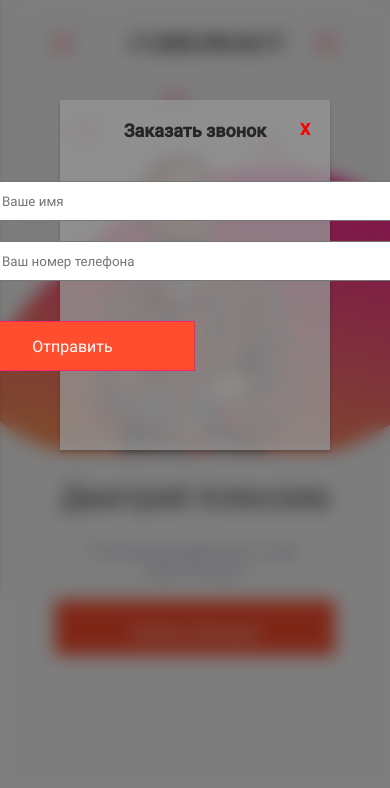
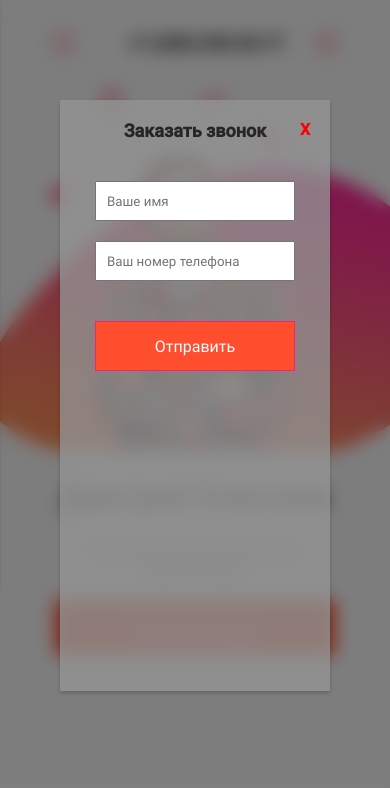
Before and after one commit to Danil981150/-, a plain HTML site: page index.html in a window 390 px wide. Both pictures are taken after a click on the button 327 px from the left and 43 px from the top of the page. Shown: the top 788 px of the page. Drawn offline with Linux system fonts and the light colour scheme.

Commit message:
modification

```diff
--- a/script/common.js
+++ b/script/common.js
@@ -46,7 +46,8 @@ $(document).ready(function () {
 // popup
 $(document).ready(function () {
 	$(function () {
-		const popup = $('#popup')
+		const popup = $('.popup')
+		const firstPopup = $('#popup')
 		const secondPopup = $('#popup-2')
 
 		const disableScroll = function () {
@@ -58,10 +59,10 @@ $(document).ready(function () {
 		}
 
 		$('.call').click(function () {
-			$(popup).fadeIn(400, disableScroll);
+			$(firstPopup).fadeIn(400, disableScroll);
 		});
 
-		$(popup).click(function (event) {
+		$(firstPopup).click(function (event) {
 			if (event.target == this) {
 				$(this).fadeOut(400, enabledScroll);
 			}
--- a/style/style.css
+++ b/style/style.css
@@ -753,6 +753,7 @@ i {
 	-ms-flex-pack: center;
 	justify-content: center;
 	width: 550px;
+	height: 100%;
 	background-color: rgba(149, 149, 149, 0.775);
 	-webkit-box-shadow: 0 2px 4px rgba(0, 0, 0, .2);
 	box-shadow: 0 2px 4px rgba(0, 0, 0, .2);
@@ -799,11 +800,10 @@ input {
 }
 
 textarea {
-	resize: none;
 	width: 400px;
-	height: 200px;
 	outline: none;
 	padding: 10px;
+	resize: none;
 }
 
 .popup__form--btn {
@@ -814,9 +814,9 @@ textarea {
 	font-size: 16px;
 	font-weight: 400;
 	border: 1px solid #f82370;
-	/* padding: 15px 40px; */
 	width: 200px;
 	height: 50px;
+	padding: 0;
 }
 
 
@@ -1204,26 +1204,26 @@ textarea {
 @media (max-width: 768px) {
 	.brackets.tags__after-load {
 		font-size: 24px;
-		transform: translate(74px, -578px) rotate(20deg);
-		-webkit-transform: translate(74px, -578px) rotate(20deg);
-		-moz-transform: translate(74px, -578px) rotate(20deg);
-		-ms-transform: translate(74px, -578px) rotate(20deg);
-		-o-transform: translate(74px, -578px) rotate(20deg);
+		transform: translate(200px, -578px) rotate(20deg);
+		-webkit-transform: translate(200px, -578px) rotate(20deg);
+		-moz-transform: translate(200px, -578px) rotate(20deg);
+		-ms-transform: translate(200px, -578px) rotate(20deg);
+		-o-transform: translate(200px, -578px) rotate(20deg);
 }
 
 	.grid.tags__after-load {
 		font-size: 28px;
-		transform: translate(28px, -534px) rotate(20deg);
-		-webkit-transform: translate(28px, -534px) rotate(20deg);
-		-moz-transform: translate(28px, -534px) rotate(20deg);
-		-ms-transform: translate(28px, -534px) rotate(20deg);
-		-o-transform: translate(28px, -534px) rotate(20deg);
+		transform: translate(428px, -534px) rotate(20deg);
+		-webkit-transform: translate(200px, -534px) rotate(20deg);
+		-moz-transform: translate(328px, -534px) rotate(20deg);
+		-ms-transform: translate(228px, -534px) rotate(20deg);
+		-o-transform: translate(228px, -534px) rotate(20deg);
 }
 
 .slash.tags__after-load {
 	font-size: 18px;
-	transform: translate(160px, -668px) rotate(-5deg);
-	-webkit-transform: translate(160px, -668px) rotate(-5deg);
+	transform: translate(260px, -668px) rotate(-5deg);
+	-webkit-transform: translate(360px, -668px) rotate(-5deg);
 	-moz-transform: translate(160px, -668px) rotate(-5deg);
 	-ms-transform: translate(160px, -668px) rotate(-5deg);
 	-o-transform: translate(160px, -668px) rotate(-5deg);
@@ -1236,7 +1236,7 @@ textarea {
 .div__two.tags__after-load {
 	font-size: 15px;
 	transform: translate(252px, -638px) rotate(30deg);
-	-webkit-transform: translate(252px, -638px) rotate(30deg);
+	-webkit-transform: translate(452px, -638px) rotate(30deg);
 	-moz-transform: translate(252px, -638px) rotate(30deg);
 	-ms-transform: translate(252px, -638px) rotate(30deg);
 	-o-transform: translate(252px, -638px) rotate(30deg);
@@ -1403,7 +1403,7 @@ textarea {
 
 	.popup__body {
 		width: 350px;
-		height: 400px;
+		height: 450px;
 	}
 
 	.popup__title {
@@ -1411,7 +1411,11 @@ textarea {
 	}
 
 	input {
-		padding-right: 100px;
+		width: 200px;
+	}
+
+	textarea {
+		width: 200px;
 	}
 
 	.popup__form--btn {
@@ -1419,14 +1423,48 @@ textarea {
 	}
 }
 
+@media (max-width: 600px) {
+	.brackets.tags__after-load {
+		font-size: 24px;
+		transform: translate(100px, -578px) rotate(20deg);
+		-webkit-transform: translate(100px, -608px) rotate(20deg);
+		-moz-transform: translate(200px, -578px) rotate(20deg);
+		-ms-transform: translate(200px, -578px) rotate(20deg);
+		-o-transform: translate(200px, -578px) rotate(20deg);
+}
+
+	.grid.tags__after-load {
+		font-size: 28px;
+		transform: translate(428px, -534px) rotate(20deg);
+		-webkit-transform: translate(50px, -544px) rotate(20deg);
+		-moz-transform: translate(328px, -534px) rotate(20deg);
+		-ms-transform: translate(228px, -534px) rotate(20deg);
+		-o-transform: translate(228px, -534px) rotate(20deg);
+}
+
+.slash.tags__after-load {
+	font-size: 18px;
+	transform: translate(260px, -668px) rotate(-5deg);
+	-webkit-transform: translate(200px, -668px) rotate(-5deg);
+	-moz-transform: translate(160px, -668px) rotate(-5deg);
+	-ms-transform: translate(160px, -668px) rotate(-5deg);
+	-o-transform: translate(160px, -668px) rotate(-5deg);
+}
+
+.div__two.tags__after-load {
+	font-size: 15px;
+	transform: translate(252px, -638px) rotate(30deg);
+	-webkit-transform: translate(250px, -648px) rotate(30deg);
+	-moz-transform: translate(252px, -638px) rotate(30deg);
+	-ms-transform: translate(252px, -638px) rotate(30deg);
+	-o-transform: translate(252px, -638px) rotate(30deg);
+}
+}
+
 @media (max-width:425px) {
 	.popup__body {
 		width: 270px;
-		height: 350px;
-	}
-
-	input {
-		padding: 7px 50px 7px 5px;
+		height: 70%;
 	}
 
 	.popup__form--btn {
```
